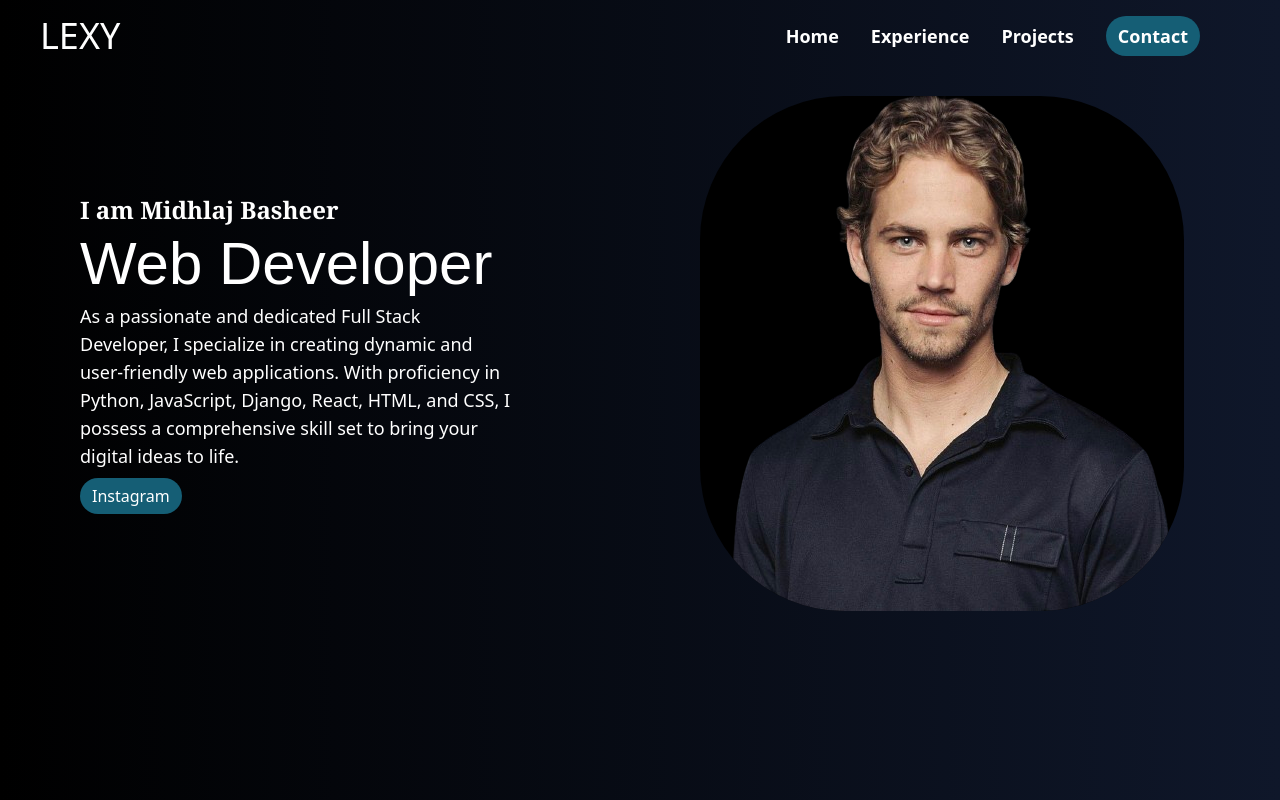
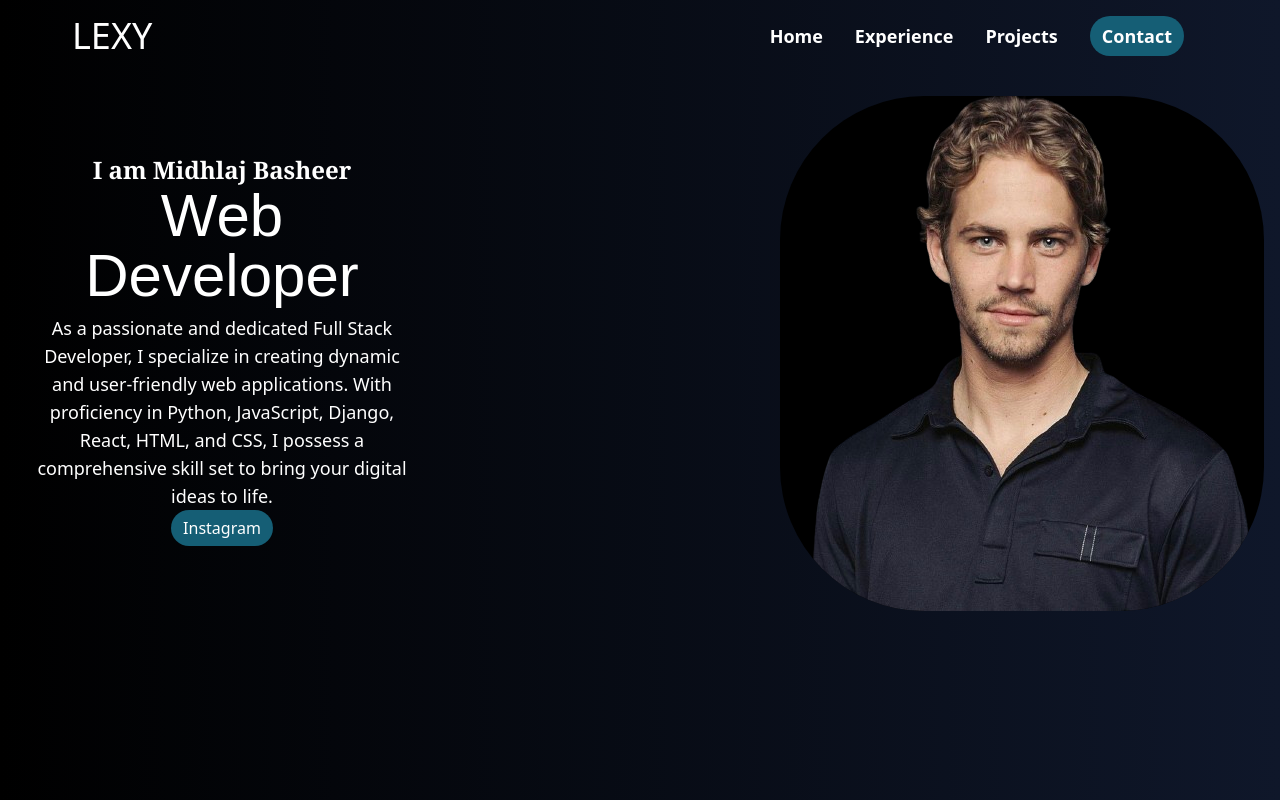
Before and after one commit to MidhlajBasheer/Portfolio, a React (Create React App) app in the folder portfolio/: page / in a window 1280 px wide. Built offline with nearby package versions, Linux system fonts and the light colour scheme; a web font is replaced by a local one.

Commit message:
Update profile section

```diff
--- a/portfolio/src/App.js
+++ b/portfolio/src/App.js
@@ -4,7 +4,7 @@ import Content from "./components/Content/Content.js";
 
 function App() {
   return (
-    <div className="bg-gradient-to-r from-black to-slate-900 h-screen">
+    <div className="bg-gradient-to-r from-black to-slate-900 h-screen pl-8 pr-4">
       <Navbar />
       <Content />
       {/* <Experience /> */}
--- a/portfolio/src/components/Content/Content.js
+++ b/portfolio/src/components/Content/Content.js
@@ -7,11 +7,11 @@ export default function Content() {
   const position = "Web Developer";
   return (
     <>
-      <div className="flex items-center mt-10 text-white justify-between pr-[6rem] pl-20">
-        <div className="flex items-start flex-col h-[25rem] w-[30rem] gap-2 justify-center">
+      <div className="flex items-center mt-10 text-white justify-between sm:flex-row flex-col-reverse">
+        <div className="h-[25rem] sm:w-[380px] text-center">
           <h1 className="text-2xl font-serif font-bold">{name}</h1>
           <h3 className="text-6xl font-kt font-normal">{position}</h3>
-          <p className="w-[90%] text-lg">{about}</p>
+          <div className="text-lg mt-2">{about}</div>
           <button className="bg-cyan-800 rounded-full text-center px-3 py-1.5">
             Instagram
           </button>
```
